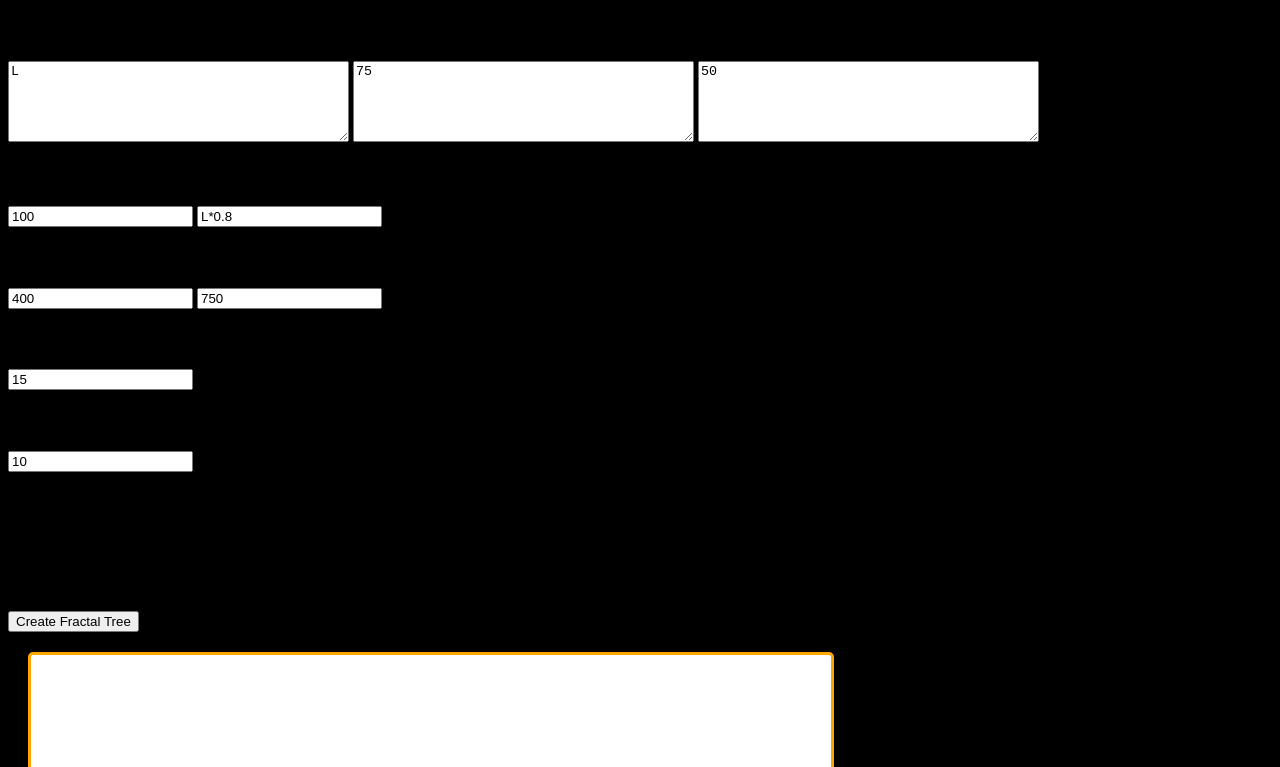
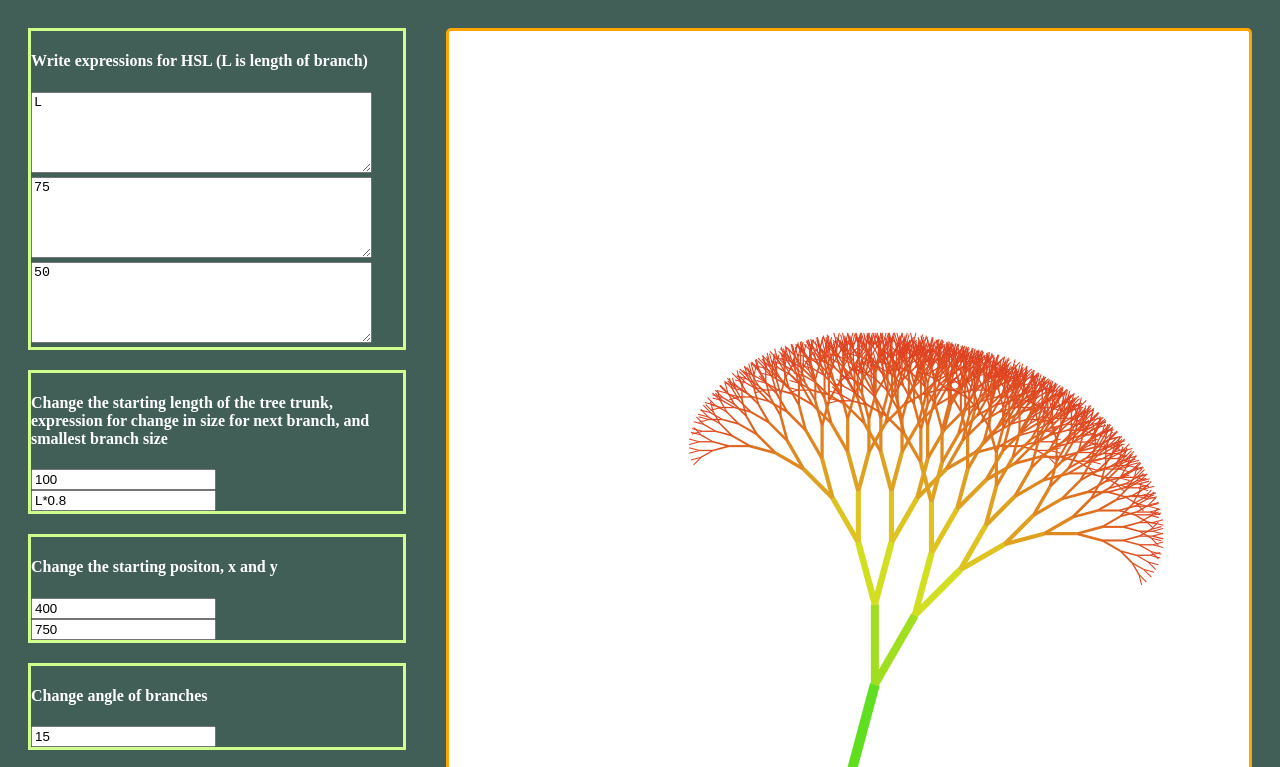
Before and after one commit to Osterie/fractal_tree, a plain HTML site: page fractal_tree/index.html in a window 1280 px wide. Shown: the top 767 px of the page. Drawn offline with Linux system fonts and the light colour scheme.

Commit message:
improved css

```diff
--- a/fractal_tree/style.css
+++ b/fractal_tree/style.css
@@ -1,7 +1,8 @@
 /* Write Style */
 
 body{
-    background-color: black;
+	display: flex;
+    background-color: #425F57;
 }
 
 #canvas{
@@ -13,6 +14,11 @@
 	border-radius: 5px;
 }
 
-h1, p{
+h4, p{
 	color: white;
 }
+
+.paramater_container{
+	border: 3px solid #CFFF8D;
+	margin: 20px;
+}
```
